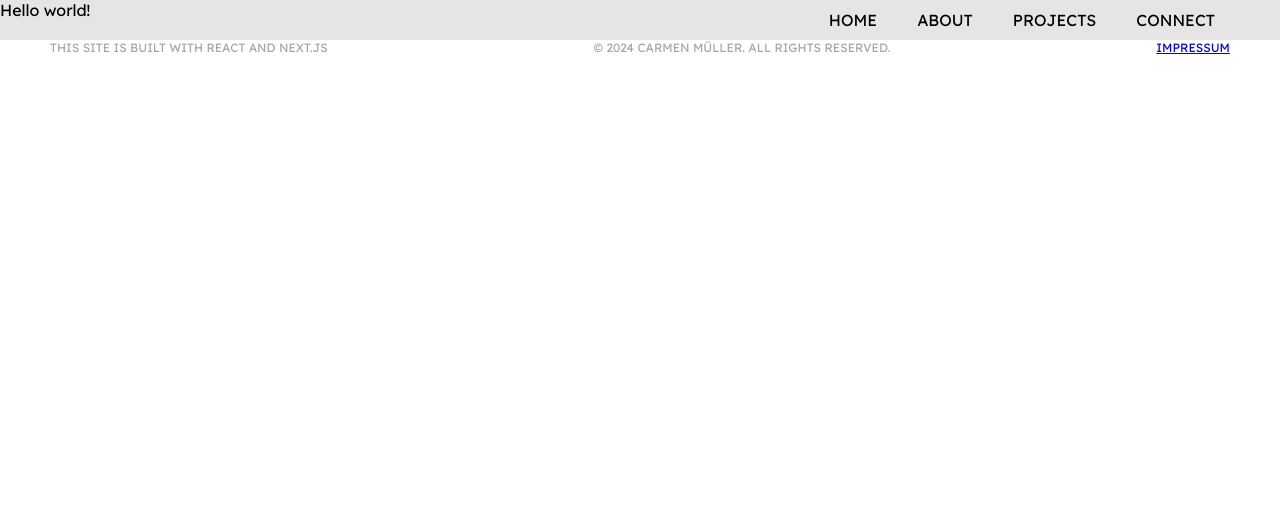
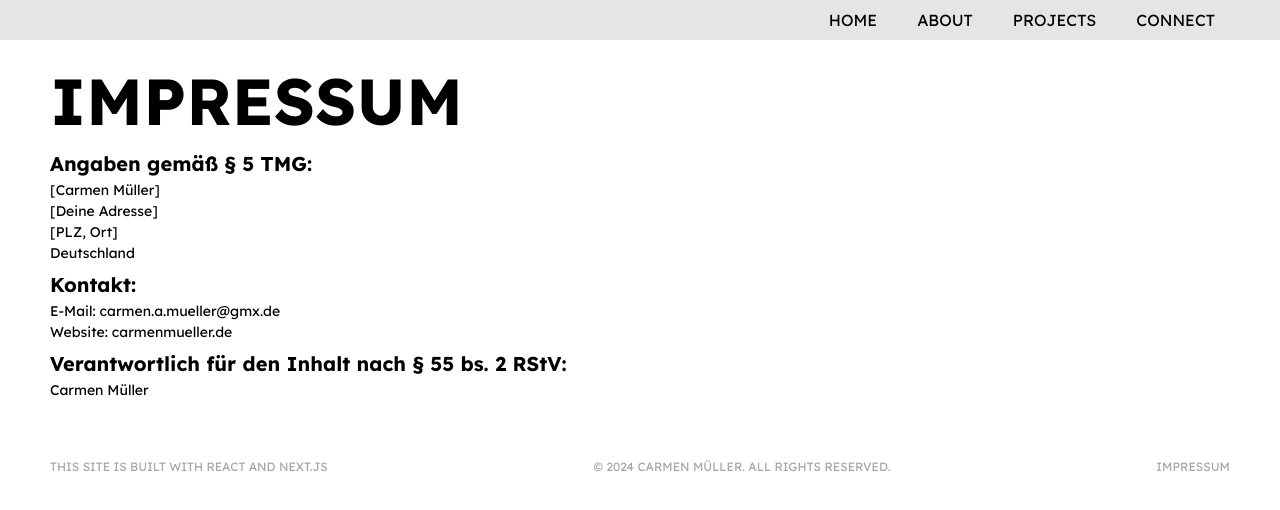
Before and after one commit to carmen136/Personal-Portfolio, a Next.js app: page /impressum in a window 1280 px wide. Shown: the top 510 px of the page. Built offline with nearby package versions, Linux system fonts and the light colour scheme; a web font is replaced by a local one.

Commit message:
style impressum content

```diff
--- a/components/Footer/index.js
+++ b/components/Footer/index.js
@@ -7,9 +7,9 @@ export default function Footer() {
         <StyledImpressumContainer>
             <li>This site is built with React and Next.js</li>
             <li> {'© 2024 Carmen Müller. All rights reserved.'}</li>
-            <Link href="/impressum">
+            <StyledLink href="/impressum">
                 <li>Impressum</li>
-            </Link>
+            </StyledLink>
         </StyledImpressumContainer>
     )
 };
@@ -17,6 +17,8 @@ export default function Footer() {
 
 
 const StyledImpressumContainer = styled.ul`
+    position: relative;
+    bottom: 0;
     display: flex;
     justify-content: space-between;
     align-items: flex-end;
@@ -34,3 +36,14 @@ const StyledImpressumContainer = styled.ul`
         padding: 0 10px 5px;
     }
 `;
+
+const StyledLink = styled(Link)`
+    text-decoration: none;
+    color: rgba(128, 128, 128, 0.7);
+    text-transform: uppercase;
+
+    &:hover {
+        color: rgb(165, 105, 189);
+    }
+
+`;
--- a/pages/impressum.js
+++ b/pages/impressum.js
@@ -1,11 +1,43 @@
-
+import styled from "styled-components";
 
 export default function ImpressumPage() {
 
 
-    return(
+    return (
+        <StyledMain>
+            <h2>Impressum</h2>
 
-        <p>Hello world!</p>
+            <h3>Angaben gemäß § 5 TMG:</h3>
+            <StyledText>[Carmen Müller]</StyledText>
+            <StyledText>[Deine Adresse]</StyledText>
+            <StyledText>[PLZ, Ort]</StyledText>
+            <StyledText>Deutschland</StyledText>
 
+            <h3>Kontakt:</h3>
+            <StyledText>E-Mail: carmen.a.mueller@gmx.de</StyledText>
+            <StyledText>Website: carmenmueller.de</StyledText>
+
+            <h3>Verantwortlich für den Inhalt nach § 55 bs. 2 RStV:</h3>
+            <StyledText>Carmen Müller</StyledText>
+        </StyledMain>
     )
 };
+
+
+const StyledMain = styled.main`
+    position: relative;
+    top: 60px;
+    margin-bottom: 100px;
+    margin-left: 10px;
+    margin-right: 10px;
+
+@media(min-width: 769px){
+    margin-left: 50px;
+    margin-right: 50px;
+}
+`;
+
+const StyledText = styled.p`
+    font-size: 14px;
+    margin-bottom: 3px;
+`;
--- a/styles.js
+++ b/styles.js
@@ -50,5 +50,15 @@ h2 {
     }
 }
 
+h3 {
+    font-size: 16px;
+    margin-top: 10px;
+    margin-bottom: 5px;
+
+    @media (min-width: 992px) {
+        font-size: 20px;
+    }
+}
+
 
 `;
```
